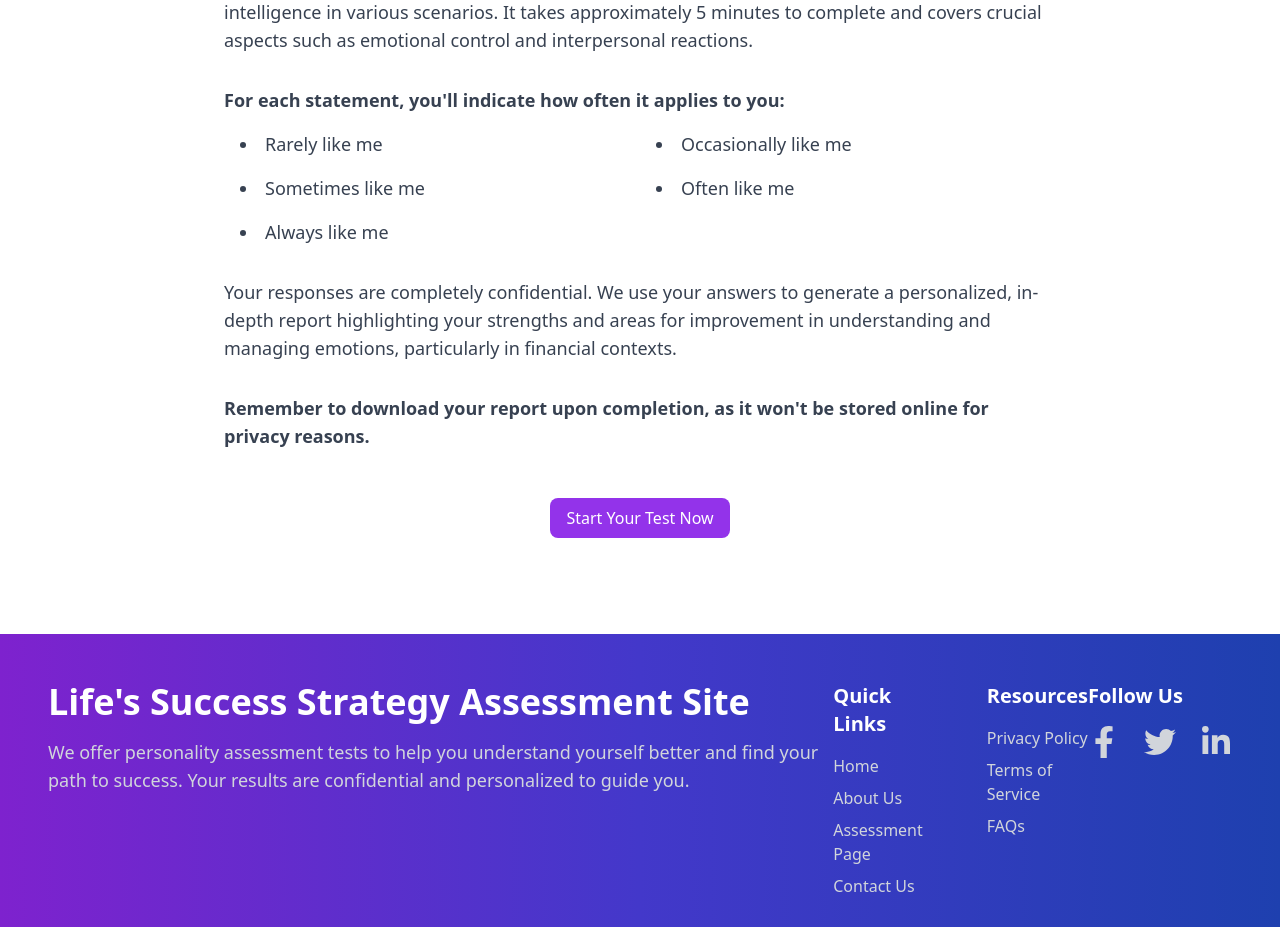
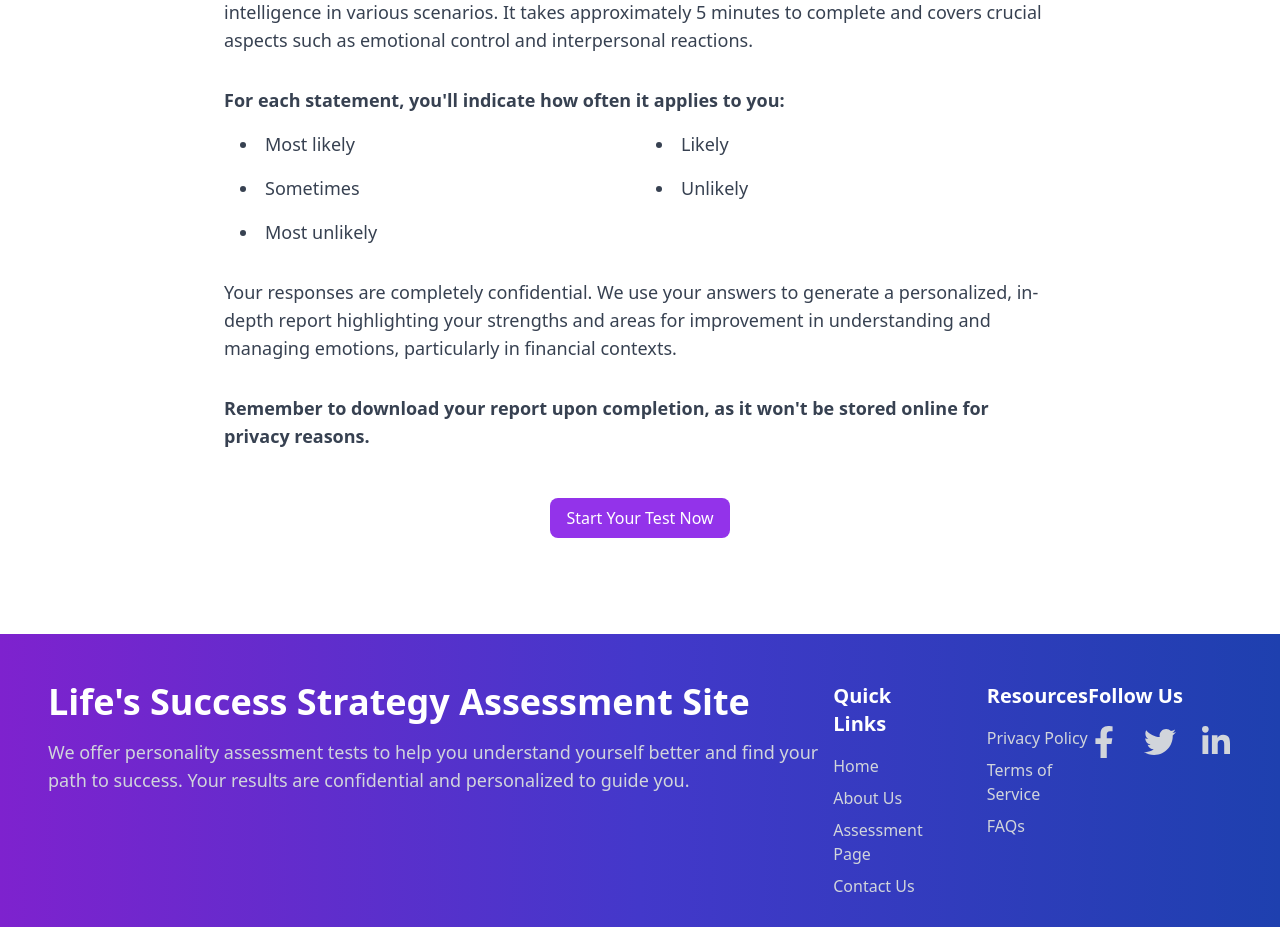
Before and after one commit to akphem/Assessment-project, a React (Vite) app: page / in a window 1280 px wide. Shown: the part 2580-3507 px from the top of the page. Built offline with nearby package versions, Linux system fonts and the light colour scheme.

Commit message:
new update

```diff
--- a/src/Pages/Home.jsx
+++ b/src/Pages/Home.jsx
@@ -62,11 +62,11 @@ export const Home = () => {
             <div>
               <p className="font-semibold mb-4">For each statement, you'll indicate how often it applies to you:</p>
               <ul className="grid grid-cols-2 gap-4 list-disc list-inside pl-4">
-                <li>Rarely like me</li>
-                <li>Occasionally like me</li>
-                <li>Sometimes like me</li>
-                <li>Often like me</li>
-                <li>Always like me</li>
+                <li>Most likely</li>
+                <li>Likely</li>
+                <li>Sometimes</li>
+                <li>Unlikely</li>
+                <li>Most unlikely</li>
               </ul>
             </div>
 
--- a/src/Pages/Testpage.jsx
+++ b/src/Pages/Testpage.jsx
@@ -6,7 +6,7 @@ const Testpage = () => {
   // Define all 20 questions
   const questions = [
     {
-      question: "How do you handle criticism ?",
+      question: "How well do you handle criticisms ?",
       options: [
         { text: "Most likely", points: 5 },
         { text: "Likely", points: 4 },
```
